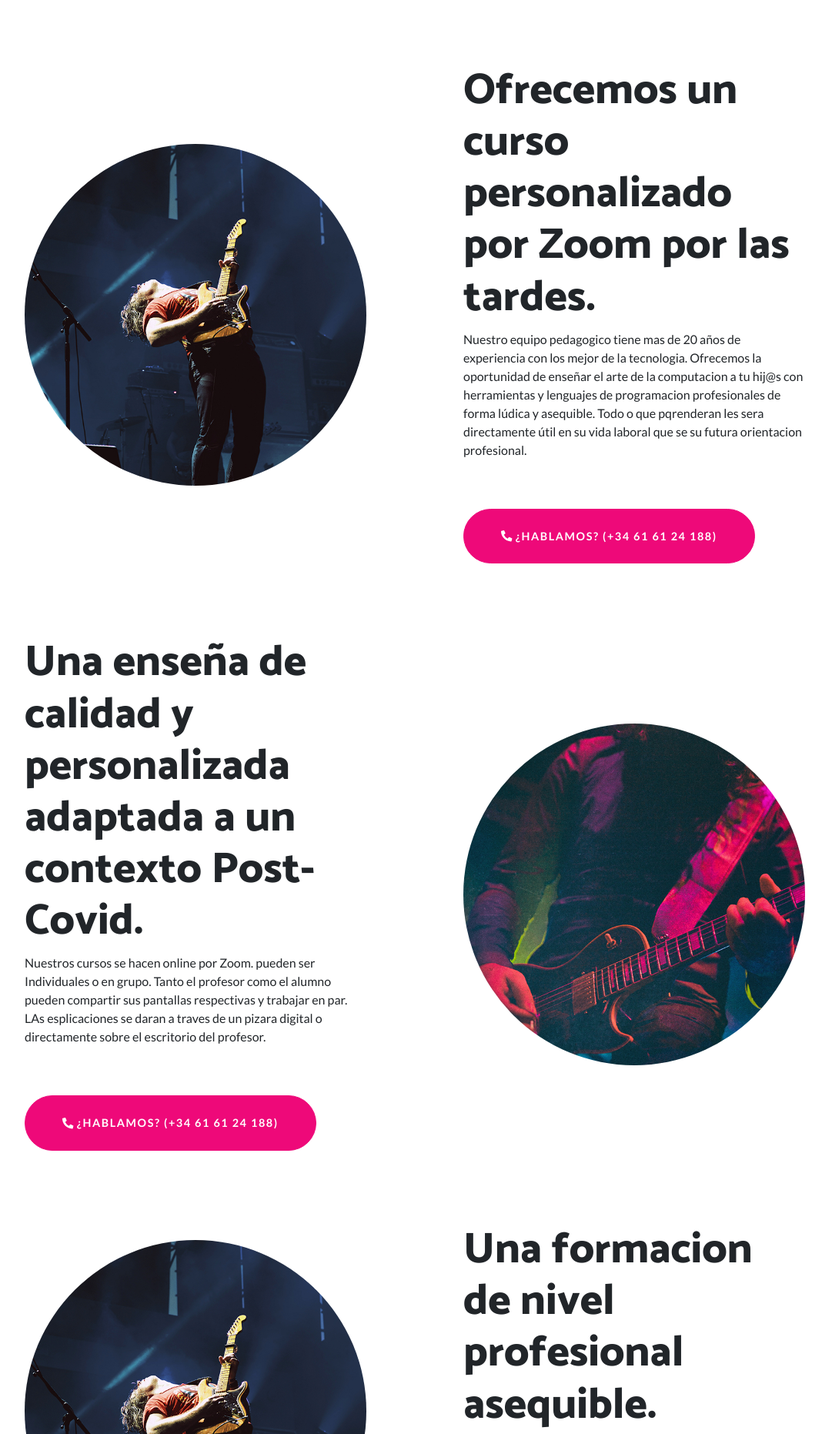
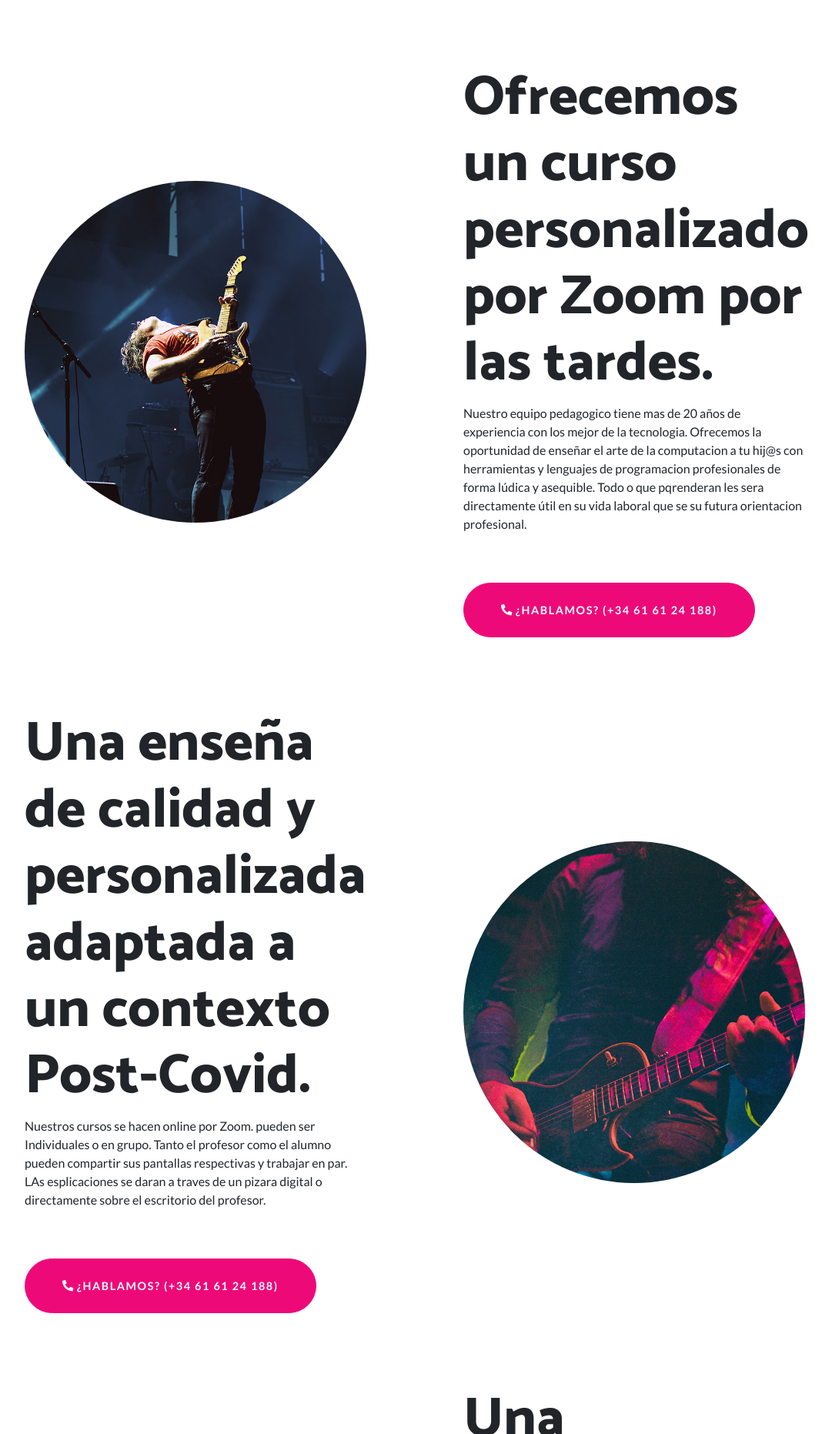
Before and after one commit to ingeheris/learning, a website: page index.html in a window 1280 px wide. Shown: the part 1305-3168 px from the top of the page at 77% size, without its empty margins (101-1182 px from the left). Drawn offline with Linux system fonts and the light colour scheme.

Commit message:
font update

```diff
--- a/css/one-page-wonder.css
+++ b/css/one-page-wonder.css
@@ -76,7 +76,7 @@ header.masthead .masthead-content {
 }
 
 header.masthead .masthead-content .masthead-heading {
-  font-size: 4rem;
+  font-size: 3rem;
 }
 
 header.masthead .masthead-content .masthead-subheading {
--- a/index.html
+++ b/index.html
@@ -85,7 +85,7 @@
         </div>
         <div class="col-lg-6">
           <div class="p-5">
-            <h2 class="display-4">Ofrecemos un curso personalizado por Zoom por las tardes.</h2>
+            <h2 class="display-3">Ofrecemos un curso personalizado por Zoom por las tardes.</h2>
             <p>Nuestro equipo pedagogico tiene mas de 20 años de experiencia con los mejor de la tecnologia. Ofrecemos la oportunidad de enseñar el arte de la computacion a tu hij@s con herramientas y lenguajes de programacion profesionales de forma lúdica y asequible. Todo o que pqrenderan les sera directamente útil en su vida laboral que se su futura orientacion profesional.</p>
             <a href="tel:+34616124188" class="btn btn-primary btn-xl rounded-pill mt-5"><i class="fas fa-phone-alt Text-white " ></i> ¿Hablamos? (+34 61 61 24 188)</a>
           </div>
@@ -104,7 +104,7 @@
         </div>
         <div class="col-lg-6 order-lg-1">
           <div class="p-5">
-            <h2 class="display-4">Una enseña de calidad y personalizada adaptada a un contexto Post-Covid.</h2>
+            <h2 class="display-3">Una enseña de calidad y personalizada adaptada a un contexto Post-Covid.</h2>
             <p>Nuestros cursos se hacen online por Zoom. pueden ser Individuales o en grupo. Tanto el profesor como el alumno pueden compartir sus pantallas respectivas y trabajar en par. LAs esplicaciones se daran a traves de un pizara digital o directamente sobre el escritorio del profesor.</p>
             <a href="tel:+34616124188" class="btn btn-primary btn-xl rounded-pill mt-5"><i class="fas fa-phone-alt Text-white " ></i> ¿Hablamos? (+34 61 61 24 188)</a>
           </div>
@@ -123,7 +123,7 @@
         </div>
         <div class="col-lg-6">
           <div class="p-5">
-            <h2 class="display-4">Una formacion de nivel profesional asequible.</h2>
+            <h2 class="display-3">Una formacion de nivel profesional asequible.</h2>
             <p>Por 50€ al mes con uno a dos cursos de una hora por semana, abres las puertas a tus hij@s al saber de hoy y del mañana. ¡No le quites esta oportunidad!</p>
             <a href="tel:+34616124188" class="btn btn-primary btn-xl rounded-pill mt-5"><i class="fas fa-phone-alt Text-white " ></i> ¿Hablamos? (+34 61 61 24 188)</a>
           </div>
```
